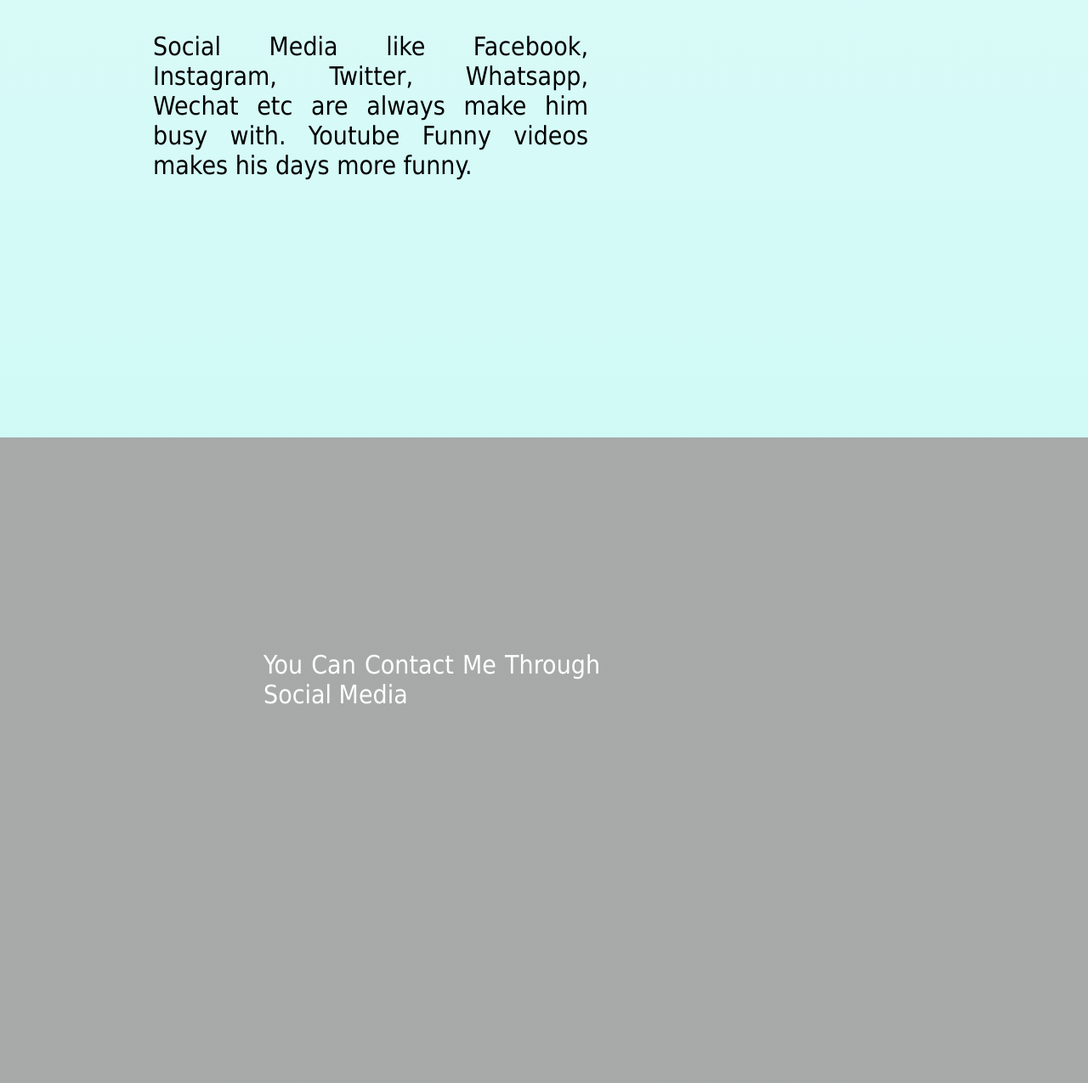
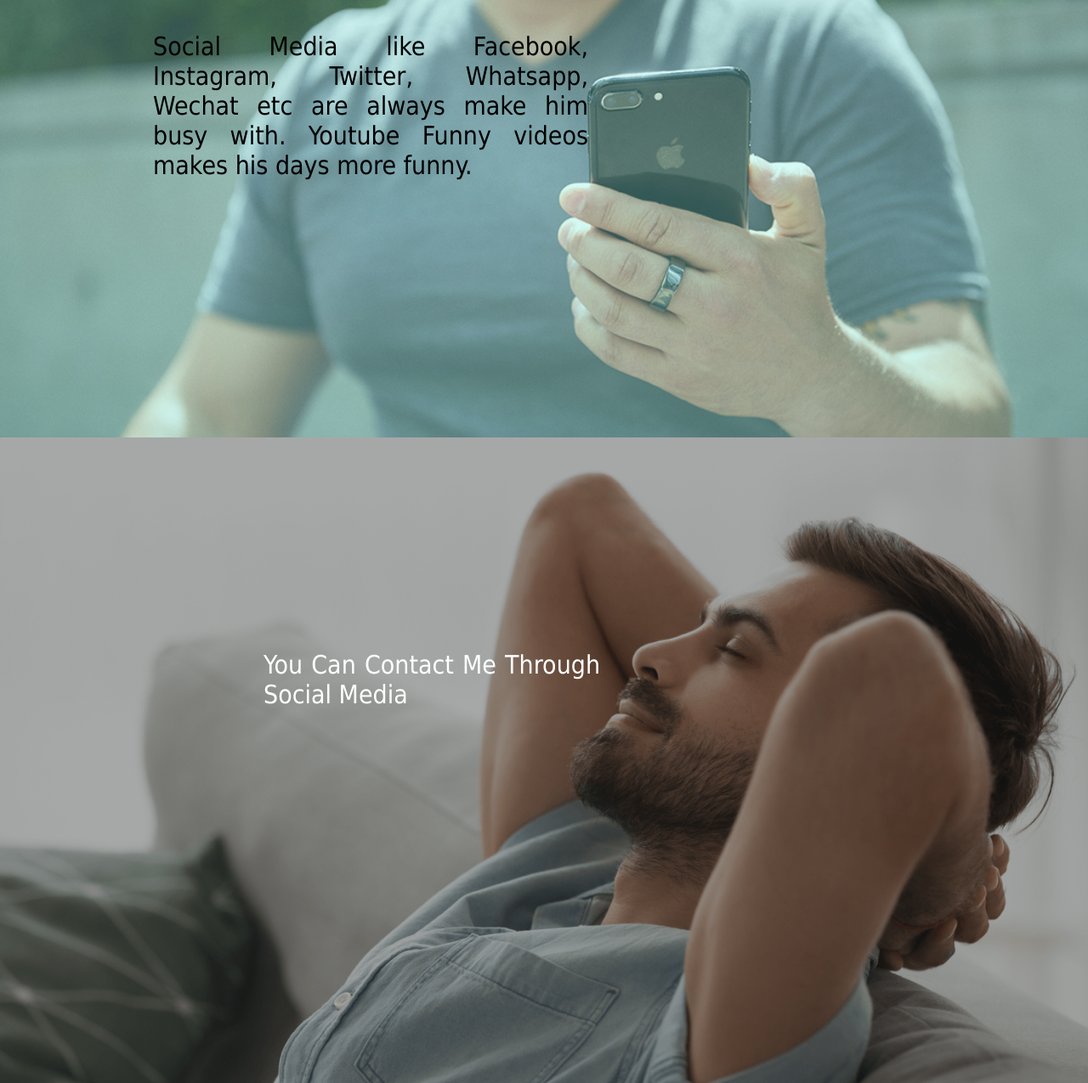
Before and after one commit to MD-ABDULLAH-FARDUS/simple-webpage-development, a plain HTML site: page index.html in a window 1280 px wide. Shown: the part 845-2120 px from the top of the page at 85% size. Drawn offline with Linux system fonts and the light colour scheme.

Commit message:
Update style.css

```diff
--- a/style.css
+++ b/style.css
@@ -49,7 +49,7 @@ h2{
 
 header {
     width: 100%;
-    background: linear-gradient(rgba(208, 137, 241, 0.3),rgba(250, 93, 93, 0.9)), url(img/sleeping.jpeg) ;
+    background: linear-gradient(rgba(208, 137, 241, 0.3),rgba(250, 93, 93, 0.9)), url(sleeping.jpeg) ;
     background-attachment: scroll;
     background-repeat: no-repeat;
     margin-top: 19rem;
@@ -111,7 +111,7 @@ header {
 
 .activity-section {
     width: 100%;
-    background: linear-gradient(rgba(137, 241, 232, 0.3),rgba(137, 241, 232, 0.4)), url(img/mobile.jpg) ;
+    background: linear-gradient(rgba(137, 241, 232, 0.3),rgba(137, 241, 232, 0.4)), url(mobile.jpg) ;
     background-attachment: fixed;
     background-size: cover;
     background-repeat: no-repeat;
@@ -141,7 +141,7 @@ header {
 
 .contact-section {
     width: 100%;
-    background: linear-gradient(rgba(36, 39, 39, 0.4),rgba(36, 39, 39, 0.4)), url(img/relax.png) ;
+    background: linear-gradient(rgba(36, 39, 39, 0.4),rgba(36, 39, 39, 0.4)), url(relax.png) ;
     background-attachment: fixed;
     background-size: cover;
     background-repeat: no-repeat;
```
